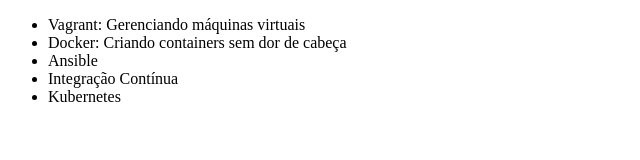
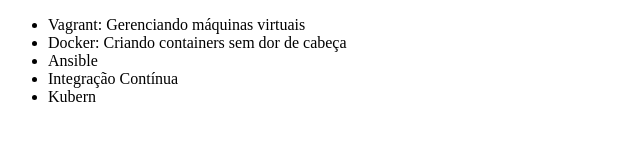
Before and after one commit to iraze/git-estudo, a plain HTML site: page index.html in a window 1280 px wide. Shown: the full height of the page, 0-640 px from the left. Drawn offline with Linux system fonts and the light colour scheme.

Commit message:
testantando recupueração pos-commit

```diff
--- a/index.html
+++ b/index.html
@@ -10,7 +10,7 @@
       <li>Docker: Criando containers sem dor de cabeça</li>
       <li>Ansible</li>
       <li>Integração Contínua</li>
-      <li>Kubernetes</li>
+      <li>Kubern</li>
     </ul>
   </body>
 </html>
```
